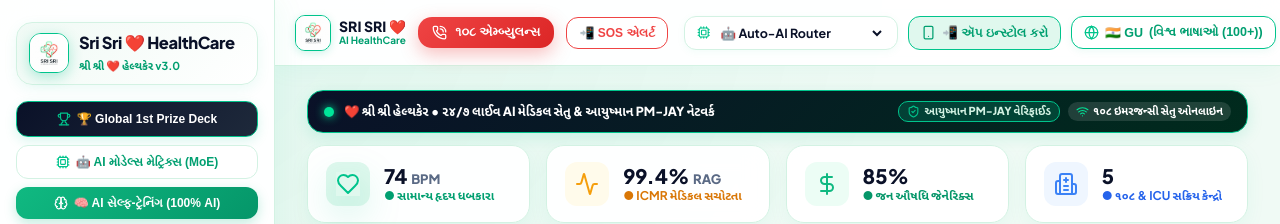
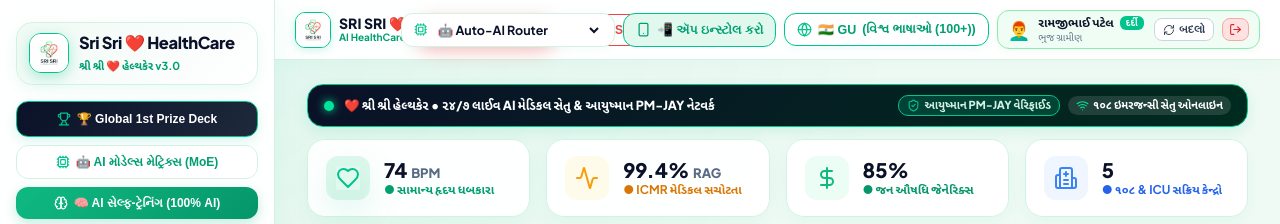
Before and after one commit to jayparmarsrisri111/sri-sri-healthcare, a React (Vite) app in the folder client/: page / in a window 1280 px wide. Shown: the top 224 px of the page. Built offline with nearby package versions, Linux system fonts and the light colour scheme; no server answers.

Commit message:
fix(ui): responsive user profile pill with adaptive name formatting and zero cutoff across all devices

```diff
--- a/client/src/components/TopHeader.jsx
+++ b/client/src/components/TopHeader.jsx
@@ -1,6 +1,41 @@
 import React from 'react';
-import { PhoneCall, Globe, Cpu, Smartphone, LogOut, LogIn, Menu } from 'lucide-react';
+import { PhoneCall, Globe, Cpu, Smartphone, LogOut, LogIn, Menu, RefreshCw } from 'lucide-react';
 import { SUPPORTED_LANGUAGES, getTranslation } from '../services/languageService';
+
+// Format user name cleanly without awkward parenthetical cutoffs (e.g. "રામજીભાઈ પટેલ (Ramjib...")
+const formatUserName = (fullName, lang) => {
+  if (!fullName) return '';
+  const match = fullName.match(/^(.*?)\s*\((.*?)\)$/);
+  if (match) {
+    const gujPart = match[1].trim();
+    const engPart = match[2].trim();
+    return lang === 'en' ? engPart : gujPart;
+  }
+  return fullName;
+};
+
+// Format location / designation subtitle cleanly
+const formatUserLocation = (villageOrSpec, role, lang) => {
+  if (role === 'doctor') {
+    return lang === 'gu' ? 'તબીબ (ડૉક્ટર)' : 'Medical Specialist';
+  }
+  if (role === 'admin') {
+    return lang === 'gu' ? 'મુખ્ય પ્રશાસક' : 'Chief Health Admin';
+  }
+  if (!villageOrSpec) return lang === 'gu' ? 'દર્દી' : 'Patient';
+  const match = villageOrSpec.match(/^(.*?)\s*\((.*?)\)$/);
+  if (match) {
+    return lang === 'en' ? match[2].trim() : match[1].trim();
+  }
+  return villageOrSpec;
+};
+
+// Localized role badge label with white-space nowrap guarantee
+const getRoleBadgeLabel = (role, lang) => {
+  if (role === 'doctor') return lang === 'gu' ? 'તબીબ' : 'DOCTOR';
+  if (role === 'admin') return lang === 'gu' ? 'એડમિન' : 'ADMIN';
+  return lang === 'gu' ? 'દર્દી' : 'PATIENT';
+};
 
 export const TopHeader = ({
   currentLang,
@@ -18,6 +53,7 @@
 }) => {
   const currentLangObj = SUPPORTED_LANGUAGES.find(l => l.code === currentLang) || SUPPORTED_LANGUAGES[0];
   const t = getTranslation(currentLang);
+
 
   return (
     <header className="top-header">
@@ -149,73 +185,55 @@
           <span className="header-btn-label">({t.worldLang})</span>
         </button>
 
-        {/* User Account & Role Badge Pill */}
+        {/* User Account & Role Badge Pill (100% Responsive on All Screen Sizes) */}
         {currentUser ? (
-          <div style={{
-            display: 'flex',
-            alignItems: 'center',
-            gap: '8px',
-            background: currentUser.role === 'doctor' ? '#F0F9FF' : currentUser.role === 'admin' ? '#FAF5FF' : '#F0FDF4',
-            border: `1.5px solid ${currentUser.role === 'doctor' ? '#7DD3FC' : currentUser.role === 'admin' ? '#D8B4FE' : '#86EFAC'}`,
-            padding: '6px 12px',
-            borderRadius: '12px',
-            boxShadow: '0 2px 8px rgba(0,0,0,0.04)',
-            flexShrink: 0
-          }}>
-            <span style={{ fontSize: '18px' }}>{currentUser.avatar || (currentUser.role === 'doctor' ? '👨‍⚕️' : currentUser.role === 'admin' ? '🛡️' : '👨‍🦰')}</span>
-            <div style={{ display: 'flex', flexDirection: 'column' }}>
-              <div style={{ display: 'flex', alignItems: 'center', gap: '6px' }}>
-                <span style={{ fontSize: '12px', fontWeight: 800, color: '#0F172A', maxWidth: '140px', overflow: 'hidden', textOverflow: 'ellipsis', whiteSpace: 'nowrap' }}>
-                  {currentUser.name}
+          <div
+            className="header-user-pill"
+            style={{
+              background: currentUser.role === 'doctor' ? '#F0F9FF' : currentUser.role === 'admin' ? '#FAF5FF' : '#F0FDF4',
+              border: `1.5px solid ${currentUser.role === 'doctor' ? '#7DD3FC' : currentUser.role === 'admin' ? '#D8B4FE' : '#86EFAC'}`,
+            }}
+          >
+            <span className="header-user-avatar">
+              {currentUser.avatar || (currentUser.role === 'doctor' ? '👨‍⚕️' : currentUser.role === 'admin' ? '🛡️' : '👨‍🦰')}
+            </span>
+
+            <div
+              className="header-user-info"
+              onClick={onOpenAuthModal}
+              title={`${currentUser.name} - ${currentUser.village || currentUser.specialization || ''} (${t.switchAccount || 'Switch Profile'})`}
+            >
+              <div className="header-user-row">
+                <span className="header-user-name" title={currentUser.name}>
+                  {formatUserName(currentUser.name, currentLang)}
                 </span>
-                <span style={{
-                  fontSize: '9px',
-                  fontWeight: 800,
-                  textTransform: 'uppercase',
-                  padding: '1px 6px',
-                  borderRadius: '6px',
-                  background: currentUser.role === 'doctor' ? '#0284C7' : currentUser.role === 'admin' ? '#7C3AED' : '#00C48C',
-                  color: '#FFFFFF'
-                }}>
-                  {currentUser.role}
+                <span
+                  className="header-user-role-badge"
+                  style={{
+                    background: currentUser.role === 'doctor' ? '#0284C7' : currentUser.role === 'admin' ? '#7C3AED' : '#00C48C'
+                  }}
+                >
+                  {getRoleBadgeLabel(currentUser.role, currentLang)}
                 </span>
               </div>
-              <span style={{ fontSize: '10px', color: '#64748B' }}>
-                {currentUser.role === 'doctor' ? (currentUser.specialization ? currentUser.specialization.slice(0, 18) + '...' : 'Doctor') : currentUser.role === 'admin' ? 'Master Admin' : (currentUser.village || 'Patient')}
+              <span className="header-user-subtext" title={currentUser.village || currentUser.specialization || ''}>
+                {formatUserLocation(currentUser.village || currentUser.specialization, currentUser.role, currentLang)}
               </span>
             </div>
 
             <button
               onClick={onOpenAuthModal}
               title={t.switchAccount || 'Switch Account'}
-              style={{
-                background: '#FFFFFF',
-                border: '1px solid #CBD5E1',
-                borderRadius: '8px',
-                padding: '4px 8px',
-                fontSize: '11px',
-                fontWeight: 700,
-                cursor: 'pointer',
-                color: '#334155',
-                marginLeft: '4px'
-              }}
+              className="header-user-switch-btn"
             >
-              {t.switchAccount || 'Switch'}
+              <RefreshCw size={12} />
+              <span className="header-btn-label-desktop">{t.switchAccount || 'Switch'}</span>
             </button>
 
             <button
               onClick={onLogout}
               title={t.signOut || 'Sign Out'}
-              style={{
-                background: '#FEE2E2',
-                border: '1px solid #FCA5A5',
-                borderRadius: '8px',
-                padding: '4px 6px',
-                cursor: 'pointer',
-                color: '#DC2626',
-                display: 'flex',
-                alignItems: 'center'
-              }}
+              className="header-user-logout-btn"
             >
               <LogOut size={13} />
             </button>
--- a/client/src/index.css
+++ b/client/src/index.css
@@ -284,10 +284,11 @@
 .header-right {
   display: flex;
   align-items: center;
-  gap: 10px;
+  gap: 8px;
   flex-wrap: nowrap;
   justify-content: flex-end;
-  flex-shrink: 0;
+  flex-shrink: 1;
+  min-width: 0;
 }
 
 .header-tool-btn {
@@ -311,6 +312,122 @@
 .header-btn-label {
   display: inline;
 }
+
+/* User Account & Role Badge Pill (100% Adaptive & Responsive) */
+.header-user-pill {
+  display: flex;
+  align-items: center;
+  gap: 8px;
+  padding: 5px 10px;
+  border-radius: 12px;
+  box-shadow: 0 2px 8px rgba(0, 0, 0, 0.04);
+  flex-shrink: 0;
+  max-width: 100%;
+  box-sizing: border-box;
+  transition: all 0.2s ease;
+}
+
+.header-user-avatar {
+  font-size: 18px;
+  line-height: 1;
+  flex-shrink: 0;
+}
+
+.header-user-info {
+  display: flex;
+  flex-direction: column;
+  min-width: 0;
+  cursor: pointer;
+}
+
+.header-user-row {
+  display: flex;
+  align-items: center;
+  gap: 6px;
+  min-width: 0;
+}
+
+.header-user-name {
+  font-size: 12px;
+  font-weight: 800;
+  color: #0F172A;
+  white-space: nowrap;
+  overflow: hidden;
+  text-overflow: ellipsis;
+  max-width: 180px;
+  line-height: 1.2;
+}
+
+.header-user-role-badge {
+  font-size: 9px;
+  font-weight: 800;
+  text-transform: uppercase;
+  padding: 1.5px 6px;
+  border-radius: 6px;
+  color: #FFFFFF;
+  white-space: nowrap;
+  flex-shrink: 0;
+  letter-spacing: 0.3px;
+  line-height: 1.2;
+}
+
+.header-user-subtext {
+  font-size: 10px;
+  color: #64748B;
+  white-space: nowrap;
+  overflow: hidden;
+  text-overflow: ellipsis;
+  max-width: 180px;
+  line-height: 1.2;
+  margin-top: 1px;
+}
+
+.header-user-switch-btn {
+  background: #FFFFFF;
+  border: 1px solid #CBD5E1;
+  border-radius: 8px;
+  padding: 4px 8px;
+  font-size: 11px;
+  font-weight: 700;
+  cursor: pointer;
+  color: #334155;
+  margin-left: 2px;
+  display: inline-flex;
+  align-items: center;
+  gap: 4px;
+  white-space: nowrap;
+  flex-shrink: 0;
+  transition: all 0.15s ease;
+}
+
+.header-user-switch-btn:hover {
+  background: #F1F5F9;
+  border-color: #94A3B8;
+  color: #0F172A;
+}
+
+.header-user-logout-btn {
+  background: #FEE2E2;
+  border: 1px solid #FCA5A5;
+  border-radius: 8px;
+  padding: 4px 6px;
+  cursor: pointer;
+  color: #DC2626;
+  display: inline-flex;
+  align-items: center;
+  justify-content: center;
+  flex-shrink: 0;
+  transition: all 0.15s ease;
+}
+
+.header-user-logout-btn:hover {
+  background: #FECACA;
+}
+
+.header-btn-label-desktop {
+  display: inline;
+}
+
 
 .content-body {
   padding: 24px 32px;
@@ -955,6 +1072,15 @@
   .header-tool-btn .header-btn-label {
     display: none;
   }
+  .header-btn-label-desktop {
+    display: none;
+  }
+  .header-user-name {
+    max-width: 140px;
+  }
+  .header-user-subtext {
+    max-width: 130px;
+  }
   .header-tool-btn {
     padding: 8px 10px;
   }
@@ -1146,6 +1272,25 @@
     display: none;
   }
 
+  /* Responsive Header User Profile Pill on Mobile */
+  .header-user-pill {
+    padding: 4px 7px;
+    gap: 6px;
+  }
+  .header-user-name {
+    max-width: 105px;
+    font-size: 11.5px;
+  }
+  .header-user-subtext {
+    display: none; /* Hide subtitle on mobile so name & badge fit 100% cleanly without clipping */
+  }
+  .header-user-switch-btn {
+    padding: 4px 6px;
+  }
+  .header-user-logout-btn {
+    padding: 4px 6px;
+  }
+
   .medical-card {
     padding: 16px 12px;
     border-radius: 18px;
@@ -1210,6 +1355,26 @@
     padding: 6px 10px !important;
     font-size: 11px !important;
     gap: 4px !important;
+  }
+
+  .header-user-pill {
+    padding: 3px 5px !important;
+    gap: 4px !important;
+  }
+  .header-user-avatar {
+    font-size: 15px !important;
+  }
+  .header-user-name {
+    max-width: 80px !important;
+    font-size: 10.5px !important;
+  }
+  .header-user-role-badge {
+    font-size: 8px !important;
+    padding: 1px 3.5px !important;
+  }
+  .header-user-switch-btn,
+  .header-user-logout-btn {
+    padding: 3px 4px !important;
   }
 
   .content-body {
```
